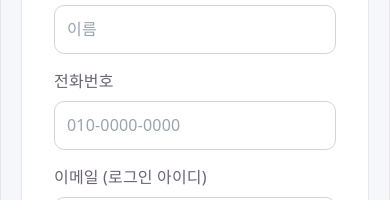
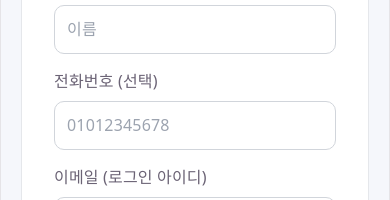
Before and after one commit to CWNU-SWENG-Team17-2026/Ecosense, a React (Vite) app in the folder frontend/: page /register in a window 390 px wide. Shown: the part 180-380 px from the top of the page. Built offline with nearby package versions, Linux system fonts and the light colour scheme; no server answers.

Commit message:
register modify
phone number type

```diff
--- a/frontend/src/pages/RegisterPage.jsx
+++ b/frontend/src/pages/RegisterPage.jsx
@@ -17,6 +17,10 @@ export default function RegisterPage() {
 
   const passwordMismatch = passwordConfirm.length > 0 && password !== passwordConfirm;
 
+  const handlePhoneChange = (value) => {
+    setPhone(value.replace(/\D/g, '').slice(0, 11));
+  };
+
   const handleRegister = async () => {
     setError('');
     if (!name.trim()) { setError('이름을 입력해주세요.'); return; }
@@ -25,7 +29,7 @@ export default function RegisterPage() {
     if (password !== passwordConfirm) { setError('비밀번호가 일치하지 않습니다.'); return; }
     setIsLoading(true);
     try {
-      await register({ email, password, name, phone });
+      await register({ email, password, name, phone: phone || undefined });
       setStep('verify');
     } catch (err) {
       const status = err?.response?.status;
@@ -116,11 +120,14 @@ export default function RegisterPage() {
         </label>
 
         <label>
-          전화번호
+          전화번호 (선택)
           <input
             value={phone}
-            onChange={(e) => setPhone(e.target.value)}
-            placeholder="010-0000-0000"
+            onChange={(e) => handlePhoneChange(e.target.value)}
+            placeholder="01012345678"
+            inputMode="numeric"
+            autoComplete="tel"
+            maxLength={11}
           />
         </label>
 
```
Also changed, not shown: 1 other file (tests, documents, lock files or other folders).
